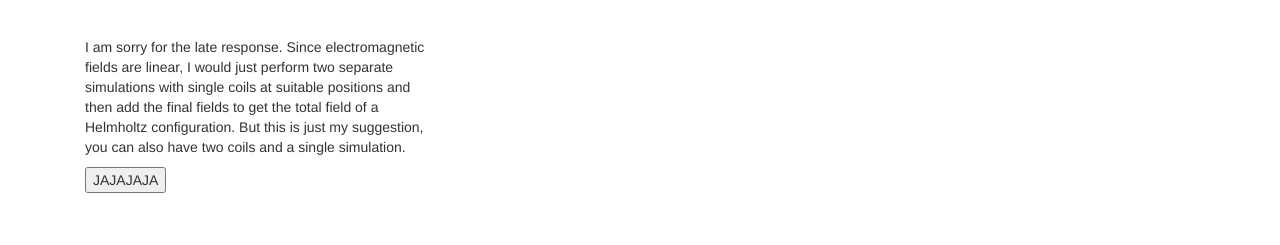
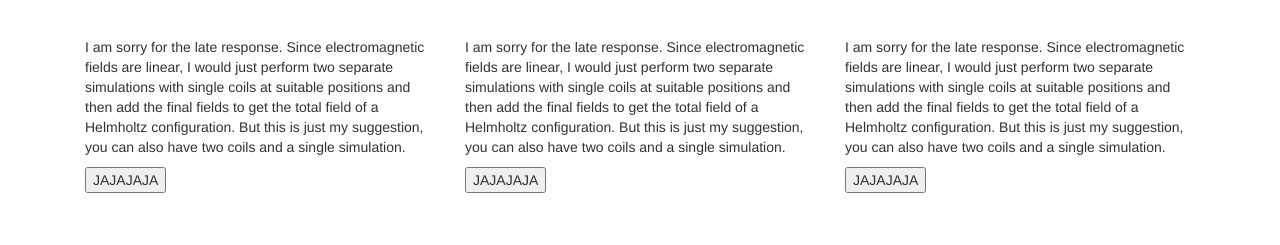
Before and after one commit to vbustos01/GenericSite, a plain HTML site: page index.html in a window 1280 px wide. Shown: the part 375-620 px from the top of the page. Drawn offline with nearby package versions, Linux system fonts and the light colour scheme.

Commit message:
Mas columnas y Mas diversion

```diff
--- a/index.html
+++ b/index.html
@@ -106,6 +106,16 @@
 			<button type="button">JAJAJAJA</button>
 		</div>
 
+		<div class="col-md-4">
+			<p>I am sorry for the late response. Since electromagnetic fields are linear, I would just perform two separate simulations with single coils at suitable positions and then add the final fields to get the total field of a Helmholtz configuration. But this is just my suggestion, you can also have two coils and a single simulation.</p>
+			<button type="button">JAJAJAJA</button>
+		</div>
+
+		<div class="col-md-4">
+			<p>I am sorry for the late response. Since electromagnetic fields are linear, I would just perform two separate simulations with single coils at suitable positions and then add the final fields to get the total field of a Helmholtz configuration. But this is just my suggestion, you can also have two coils and a single simulation.</p>
+			<button type="button">JAJAJAJA</button>
+		</div>
+
 	</div>
 
 	<script
```
